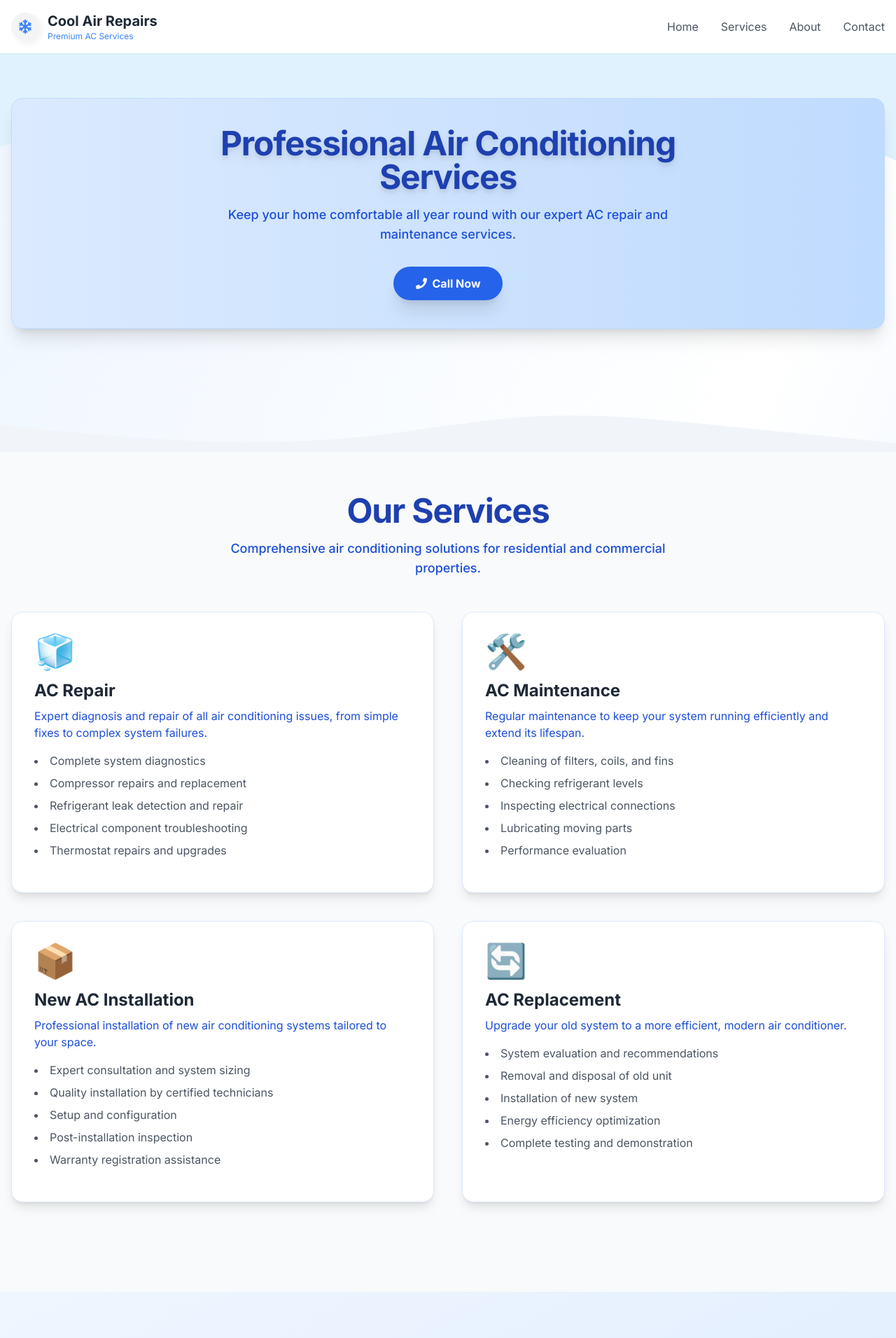
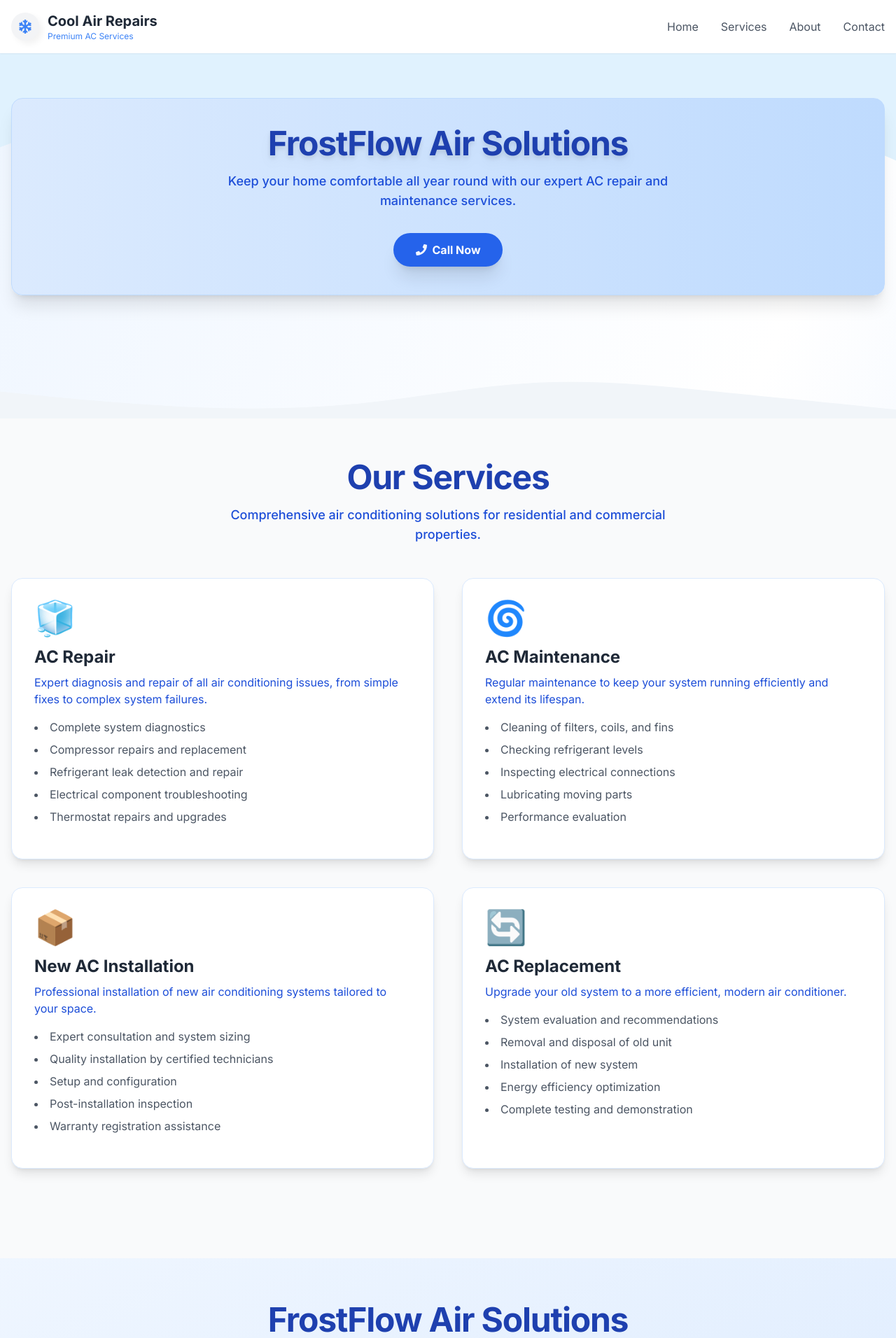
Before and after one commit to kmoin6231/sayyedshoaib, a React (Vite) app: page / in a window 1280 px wide. Shown: the top 1912 px of the page at 70% size. Built offline with nearby package versions, Linux system fonts and the light colour scheme.

Commit message:
Update business name to FrostFlow Air Solutions in hero and about sections

```diff
--- a/src/components/SinglePage.jsx
+++ b/src/components/SinglePage.jsx
@@ -14,7 +14,7 @@ function SinglePage() {
         <div className="container mx-auto px-4 relative z-10">
           <div className="bg-gradient-to-r from-blue-100 to-blue-200 rounded-2xl p-10 mb-12 shadow-xl border border-blue-200">
             <div className="max-w-2xl mx-auto text-center">
-              <h1 className="text-4xl md:text-5xl font-extrabold text-blue-800 mb-4 tracking-tight drop-shadow-lg">Professional Air Conditioning Services</h1>
+              <h1 className="text-4xl md:text-5xl font-extrabold text-blue-800 mb-4 tracking-tight drop-shadow-lg">FrostFlow Air Solutions</h1>
               <p className="text-lg text-blue-700 mb-8 font-medium">Keep your home comfortable all year round with our expert AC repair and maintenance services.</p>
               <a href="tel:+917620373841">
                 <button className="bg-blue-600 hover:bg-blue-700 text-white font-bold py-3 px-8 rounded-full shadow-xl transition-all duration-200 flex items-center gap-2 mx-auto active:scale-95">
@@ -57,7 +57,7 @@ function SinglePage() {
             </div>
             {/* Service 2 */}
             <div className="bg-white p-8 rounded-2xl shadow-lg hover:shadow-2xl transition-shadow border border-blue-100 group">
-              <div className="text-blue-500 text-5xl mb-4 group-hover:scale-110 transition-transform">🛠️</div>
+              <div className="text-blue-500 text-5xl mb-4 group-hover:scale-110 transition-transform">🌀</div>
               <h3 className="text-2xl font-bold text-gray-800 mb-2">AC Maintenance</h3>
               <p className="text-blue-700 mb-4">Regular maintenance to keep your system running efficiently and extend its lifespan.</p>
               <ul className="text-gray-600 space-y-2 mb-4 list-disc list-inside">
@@ -101,7 +101,7 @@ function SinglePage() {
       {/* About Section */}
       <section className="py-16 bg-gradient-to-br from-blue-50 to-blue-100" id="about">
         <div className="container mx-auto px-4">
-          <h2 className="text-4xl md:text-5xl font-extrabold text-blue-800 mb-4 text-center tracking-tight">About Cool Air Repairs</h2>
+          <h2 className="text-4xl md:text-5xl font-extrabold text-blue-800 mb-4 text-center tracking-tight">FrostFlow Air Solutions</h2>
           <p className="text-blue-700 max-w-2xl mx-auto text-center mb-12 text-lg font-medium">
             Trusted AC repair and maintenance services for homes and businesses across India.
           </p>
```
